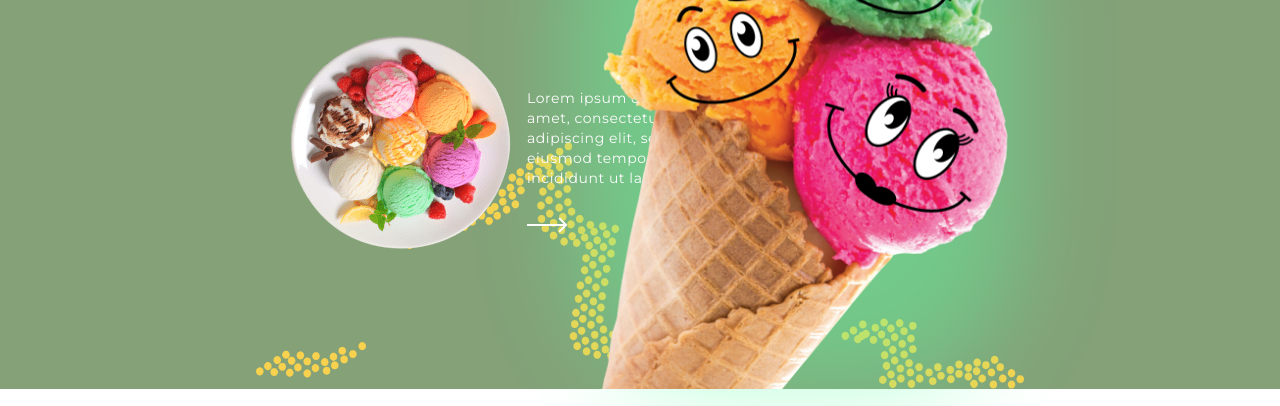
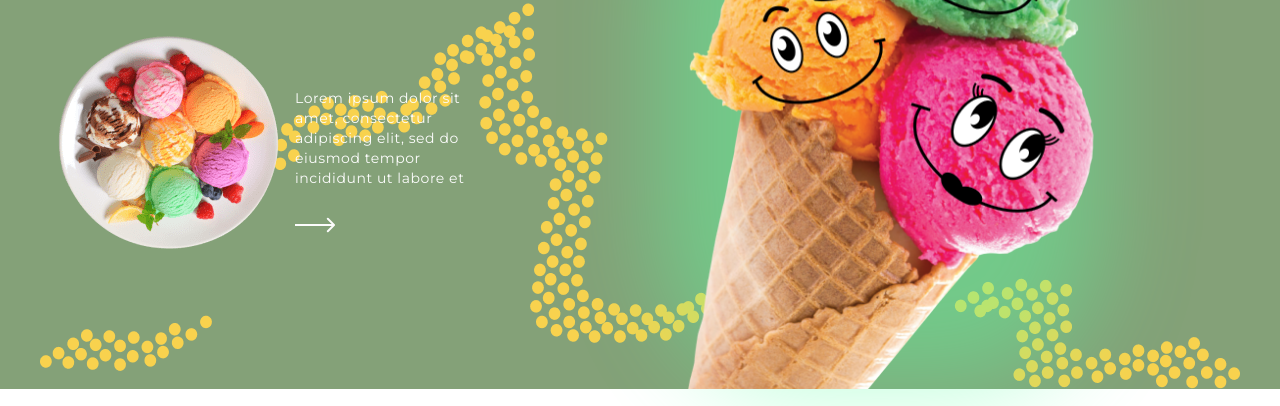
Before and after one commit to YuliiaGagina/cybercats_icecream, a website built with Parcel: page src/index.html in a window 1280 px wide. Shown: the part 394-800 px from the top of the page. Built offline with nearby package versions, Linux system fonts and the light colour scheme; a web font is replaced by a local one.

Commit message:
container

```diff
--- a/src/sass/components/_container.scss
+++ b/src/sass/components/_container.scss
@@ -1,22 +1,20 @@
 .container {
   width: 100%;
   margin: 0 auto;
+  padding-left: 20px;
+  padding-right: 20px;
 
-   @include mq(mobile) {
-    max-width: 480px;
-    padding-left: 20px;
-    padding-right: 20px;
+  @include mq(mobile) {
+    max-width: 767px;
   }
   @include mq(tablet) {
-    max-width: 768px;
+    max-width: 1199px;
     padding-left: 32px;
     padding-right: 32px;
   }
-  @include mq(desctop) {
-    max-width: 1200px;
+  @include mq(desktop) {
+    min-width: 1200px;
     padding-left: 16px;
     padding-right: 16px;
   }
-
-
 }
```
